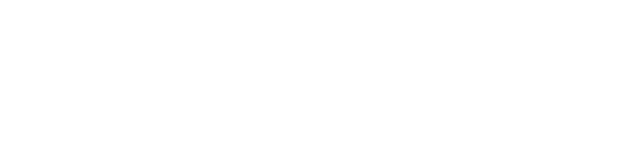
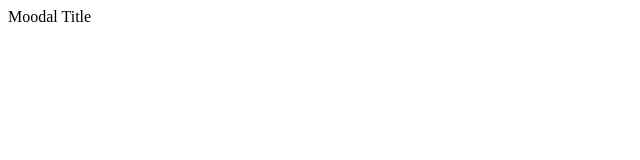
Before and after one commit to manxome/moodal, a plain HTML site: page index.htm in a window 1280 px wide. Shown: the whole page, without its empty margins (0-640 px from the left). Drawn offline with Linux system fonts and the light colour scheme.

Commit message:
Update index.htm

```diff
--- a/index.htm
+++ b/index.htm
@@ -9,7 +9,7 @@
     <div class="wrapper">
       <div class="moodal-outer">
         <div class="moodal">
-
+          <div class="moodal-panel">Moodal Title</div>
         </div>
       </div>
     </div>
```
